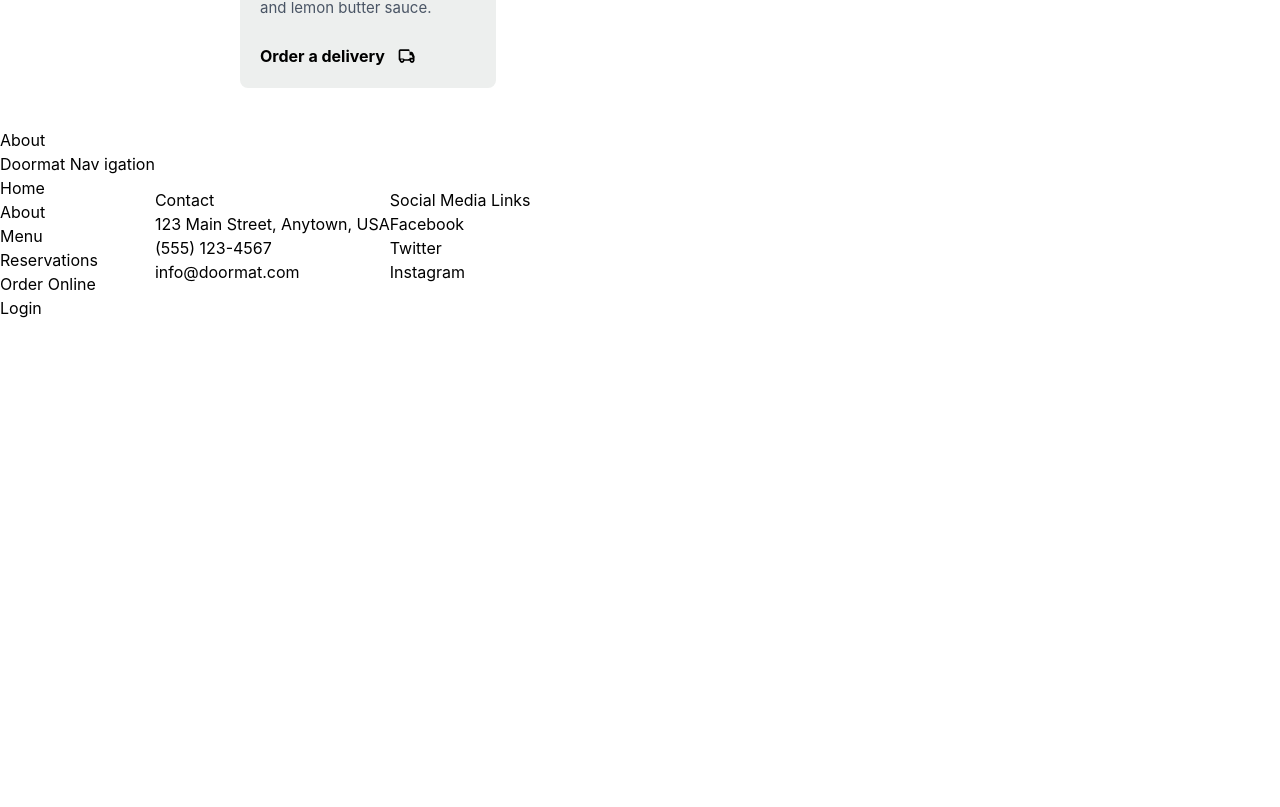
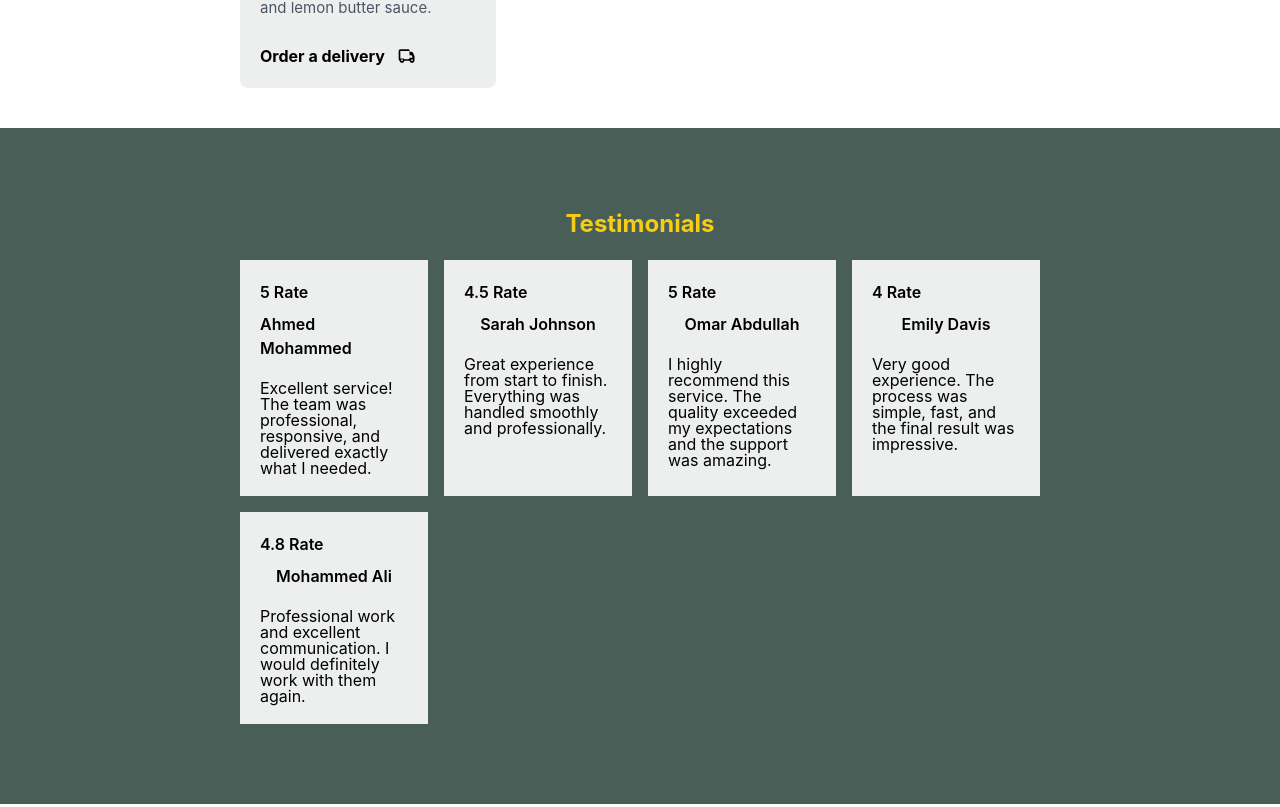
Before and after one commit to ENG-BXI/Meta-Capstone-Project, a React (Vite) app: page / in a window 1280 px wide. Shown: the part 1433-2240 px from the top of the page. Before the commit the page ends 1753 px from the top, so only its background shows below. Built offline with nearby package versions, Linux system fonts and the light colour scheme.

Commit message:
add testimonials section

```diff
--- a/src/App.tsx
+++ b/src/App.tsx
@@ -3,6 +3,7 @@ import Footer from './sections/footer';
 import Header from './sections/header';
 import Hero from './sections/hero';
 import Menu from './sections/menu';
+import Testimonials from './sections/testimonials';
 
 function App() {
   return (
@@ -10,6 +11,7 @@ function App() {
       <Header />
       <Hero />
       <Menu />
+      <Testimonials />
       <About />
       <Footer />
     </>
--- /dev/null
+++ b/src/components/testimonial-card.tsx
@@ -0,0 +1,17 @@
+import React from 'react';
+interface TestimonialCardProps {
+  rate: number;
+  author: string;
+  text: string;
+}
+const TestimonialCard = ({rate, author, text}: TestimonialCardProps) => {
+  return (
+    <article className='max-w-50 bg-secondary-3 p-5 flex flex-col items-center'>
+      <span className='self-start font-semibold'>{rate} Rate</span>
+      <p className='mt-2 mb-5 font-semibold'>{author}</p>
+      <p className='leading-4'>{text}</p>
+    </article>
+  );
+};
+
+export default TestimonialCard;
--- /dev/null
+++ b/src/data/testimonials.tsx
@@ -0,0 +1,27 @@
+export const testimonials = [
+  {
+    rate: 5,
+    author: 'Ahmed Mohammed',
+    text: 'Excellent service! The team was professional, responsive, and delivered exactly what I needed.'
+  },
+  {
+    rate: 4.5,
+    author: 'Sarah Johnson',
+    text: 'Great experience from start to finish. Everything was handled smoothly and professionally.'
+  },
+  {
+    rate: 5,
+    author: 'Omar Abdullah',
+    text: 'I highly recommend this service. The quality exceeded my expectations and the support was amazing.'
+  },
+  {
+    rate: 4,
+    author: 'Emily Davis',
+    text: 'Very good experience. The process was simple, fast, and the final result was impressive.'
+  },
+  {
+    rate: 4.8,
+    author: 'Mohammed Ali',
+    text: 'Professional work and excellent communication. I would definitely work with them again.'
+  }
+];
--- /dev/null
+++ b/src/sections/testimonials.tsx
@@ -0,0 +1,20 @@
+import React from 'react';
+import TestimonialCard from '../components/testimonial-card';
+import {testimonials} from '../data/testimonials';
+
+const Testimonials = () => {
+  return (
+    <section className='bg-primary-gray py-20'>
+      <div className='custom-container mx-auto'>
+        <h2 className='text-primary-yellow font-bold text-center text-2xl'>Testimonials</h2>
+        <div className='grid place-items-center items-stretch grid-cols-1 gap-4 md:grid-cols-4 mt-5'>
+          {testimonials.map(item => (
+            <TestimonialCard rate={item.rate} author={item.author} text={item.text} />
+          ))}
+        </div>
+      </div>
+    </section>
+  );
+};
+
+export default Testimonials;
```
